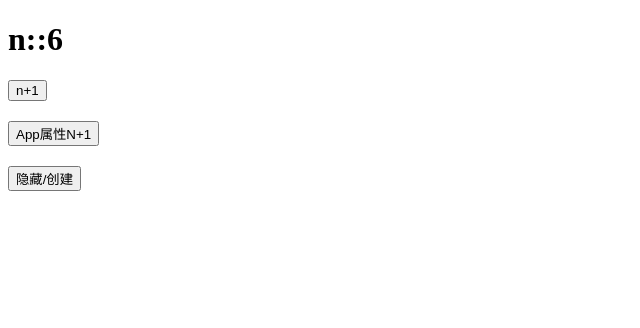
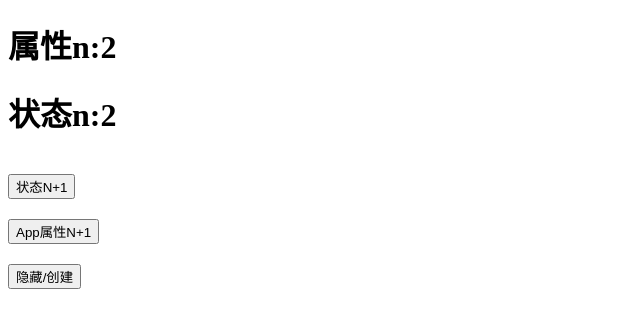
Before and after one commit to JiangHaoLiuGit/react-newCK, a React (Create React App) app: page / in a window 1280 px wide. Shown: the top 328 px of the page, without its empty margins (0-640 px from the left). Built offline with nearby package versions, Linux system fonts and the light colour scheme.

Commit message:
增加测试页面

```diff
--- a/src/App.js
+++ b/src/App.js
@@ -1,9 +1,10 @@
 import React from 'react'
-import NewLifeCycle from './component/NewLifeCycle.js'
+// import NewLifeCycle from './component/NewLifeCycle.js'
+import LifeCycle from './component/LifeCycle.js'
 
 export default class App extends React.Component{
     state = {
-        n:1,
+        n:2,
         show:true
     }
     constructor(props){
@@ -16,7 +17,8 @@ export default class App extends React.Component{
         })
     }
     render(){
-        const comp = this.state.show?<NewLifeCycle isN={this.state.n}/>:null
+        const comp = this.state.show?<LifeCycle n={this.state.n}/>:null
+        // const comp = this.state.show?<NewLifeCycle isN={this.state.n}/>:null
         return <>
             {comp}
             <br />
```
